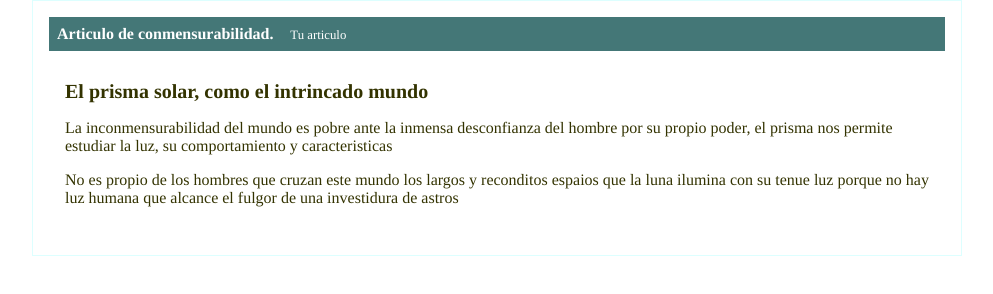
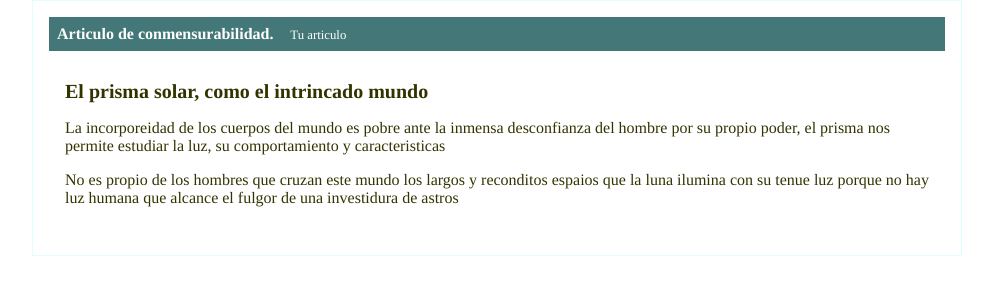
Before and after one commit to adolinar123/Articulo, a plain HTML site: page articulo.html in a window 1280 px wide. Shown: the whole page, without its empty margins (143-1136 px from the left). Drawn offline with Linux system fonts and the light colour scheme.

Commit message:
precindivilidad cambio en el parrefo primero

```diff
--- a/articulo.html
+++ b/articulo.html
@@ -16,7 +16,7 @@
         <div id="post">
             <h1>El prisma solar, como el intrincado mundo</h1>
 
-               <p> La inconmensurabilidad del mundo es pobre ante la inmensa desconfianza del hombre por su propio poder, el prisma nos permite estudiar la luz, su comportamiento y caracteristicas
+               <p> La incorporeidad de los cuerpos del mundo es pobre ante la inmensa desconfianza del hombre por su propio poder, el prisma nos permite estudiar la luz, su comportamiento y caracteristicas
                </p>
                <p>No es propio de los hombres que cruzan este mundo los largos y reconditos espaios que la luna ilumina con su tenue luz porque no hay luz humana que alcance el fulgor de una investidura de astros
                </p>
```
